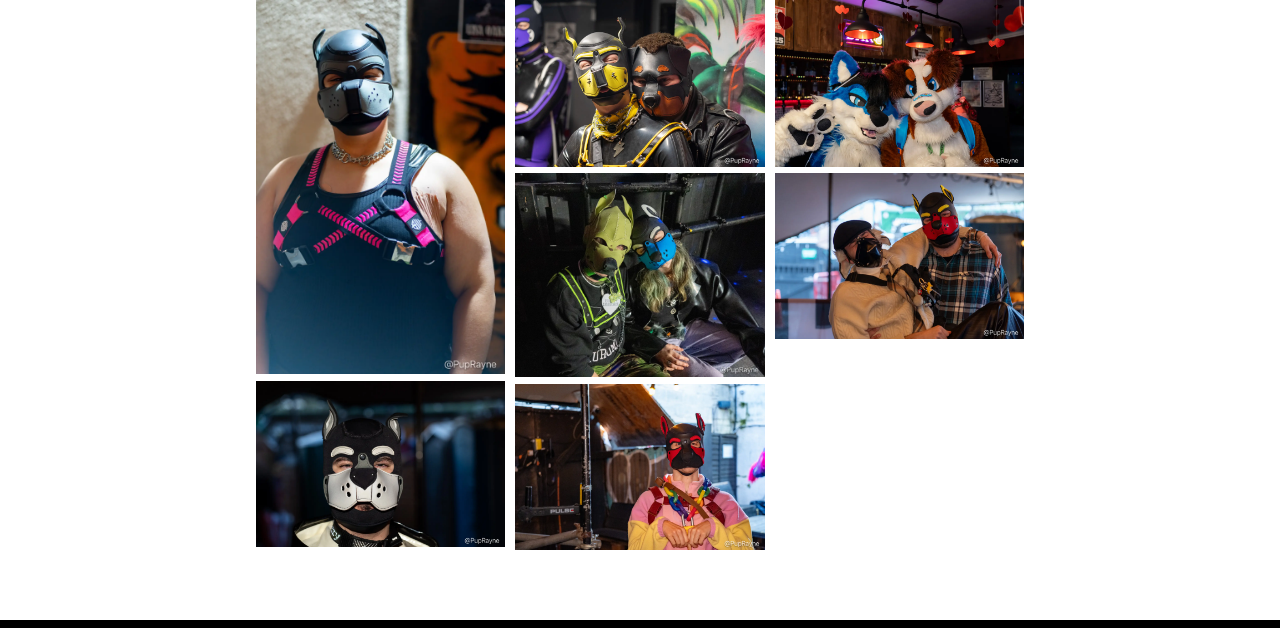
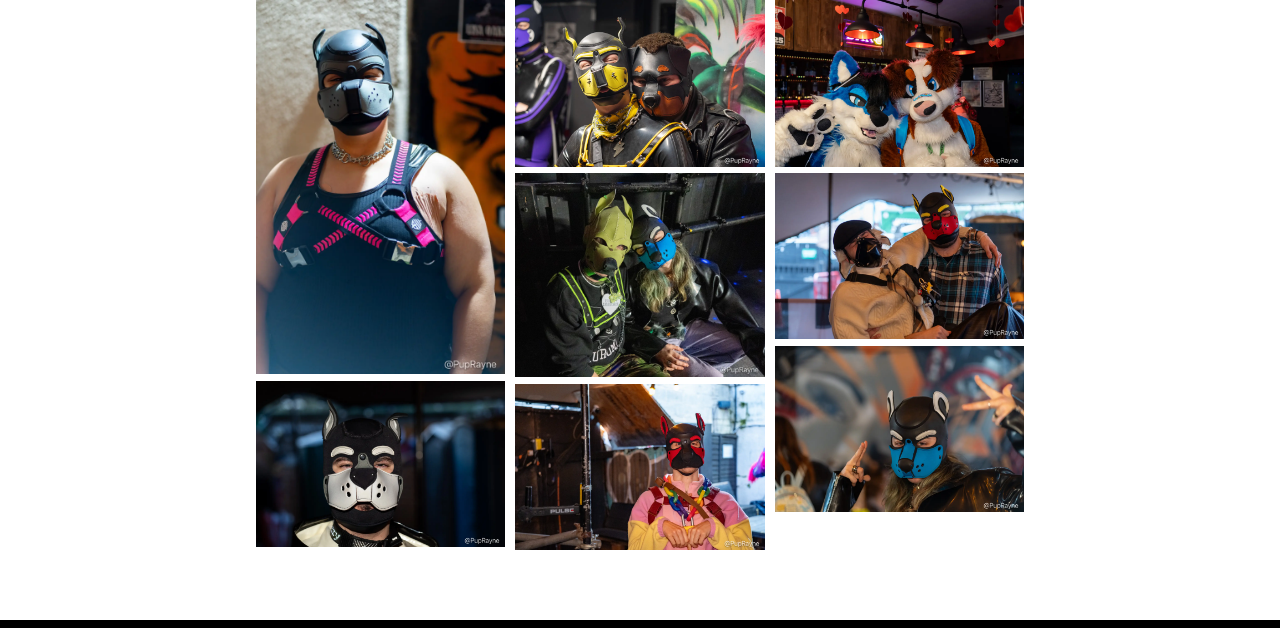
Before and after one commit to delete-44/mucky-pups, a plain HTML site: page gallery.html in a window 1280 px wide. Shown: the part 1437-2065 px from the top of the page. Drawn offline with Linux system fonts and the light colour scheme.

Commit message:
Ultimate image ultimate fortune

```diff
--- a/gallery.html
+++ b/gallery.html
@@ -113,6 +113,7 @@
           <image-loader base-resource="/assets/dec-2025/7"></image-loader>
           <image-loader base-resource="/assets/dec-2025/8"></image-loader>
           <image-loader base-resource="/assets/dec-2025/9"></image-loader>
+          <image-loader base-resource="/assets/dec-2025/11"></image-loader>
         </div>
       </section>
     </section>
```
Also changed, not shown: assets/dec-2025/11-m.webp (added), assets/dec-2025/11.webp (added).
